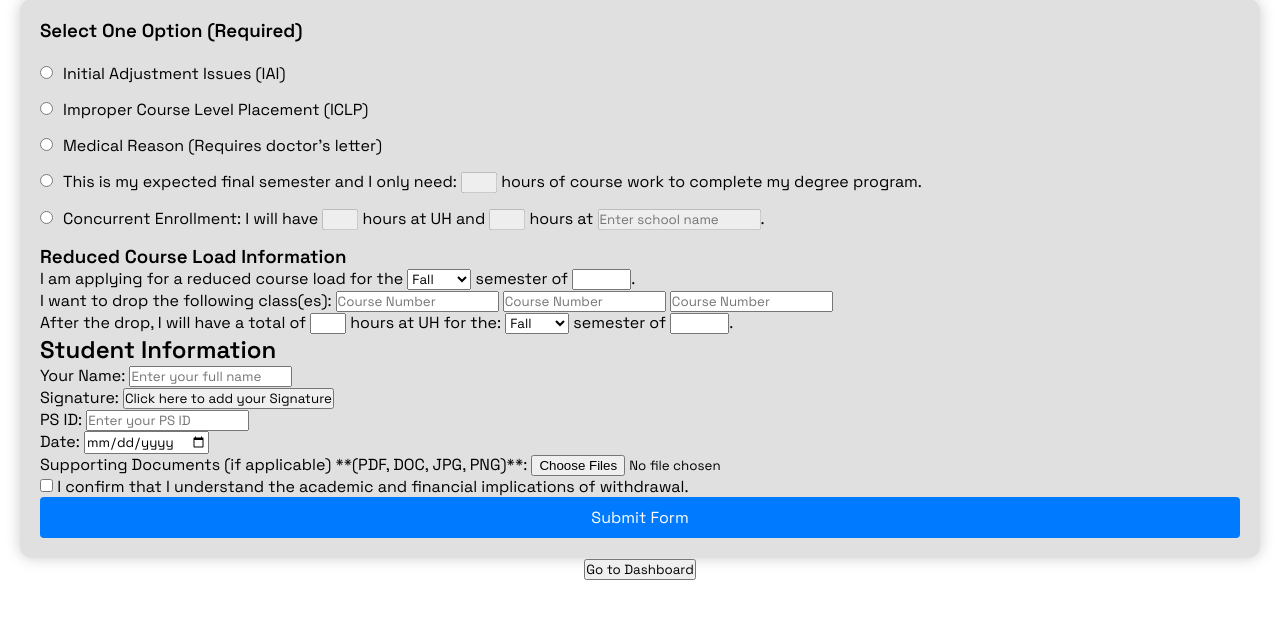
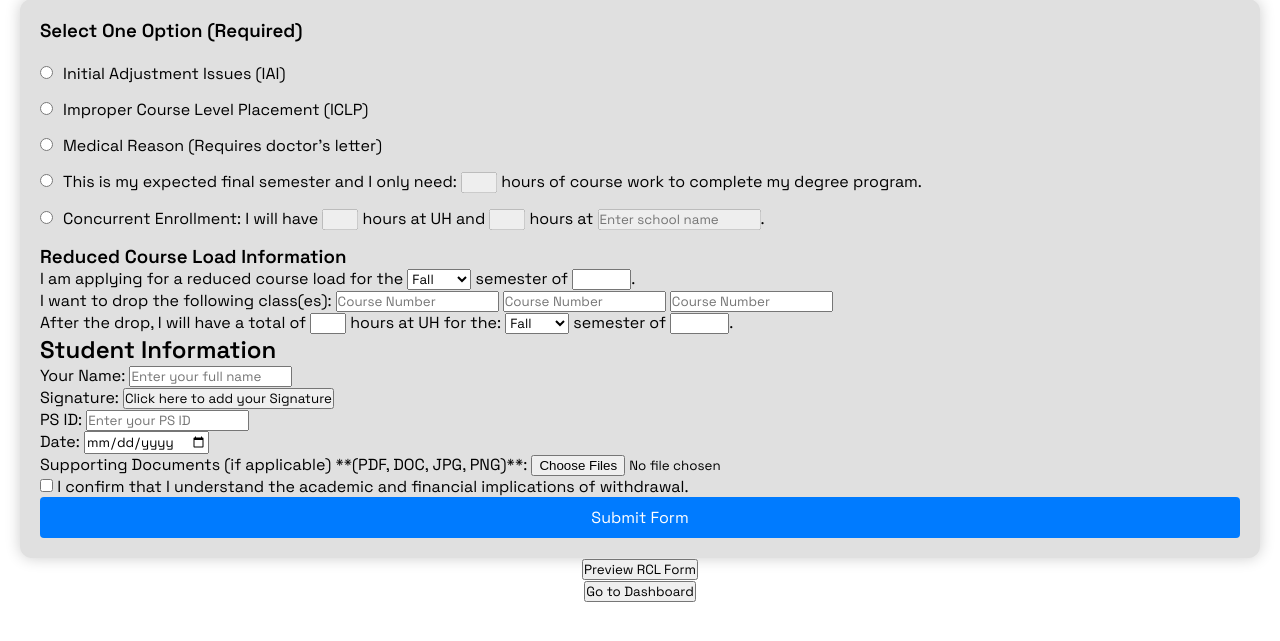
Before and after one commit to gnguyen2/Chilliwack, a Flask app: template templates/rcl_form.html in a window 1280 px wide. Shown: the part 87-728 px from the top of the page. Run offline with Flask 3, Linux system fonts and the light colour scheme; the template is opened without the code that fills it, so the values that code supplies are empty.

```diff
--- a/templates/rcl_form.html
+++ b/templates/rcl_form.html
@@ -153,6 +153,11 @@
         </p>
     </form>
 
+    <form action="{{ url_for('form.preview_form') }}" method="POST" target="_blank">
+        <input type="hidden" name="form_type" value="RCL">
+        <button type="submit">Preview RCL Form</button>
+    </form>
+
     <!-- Dashboard Button -->
     <button type="button" id="dashboardButton" class="btn btn-secondary">Go to Dashboard</button>
 
```
Also changed, not shown: templates/tw_form.html (+4 -3 lines).
